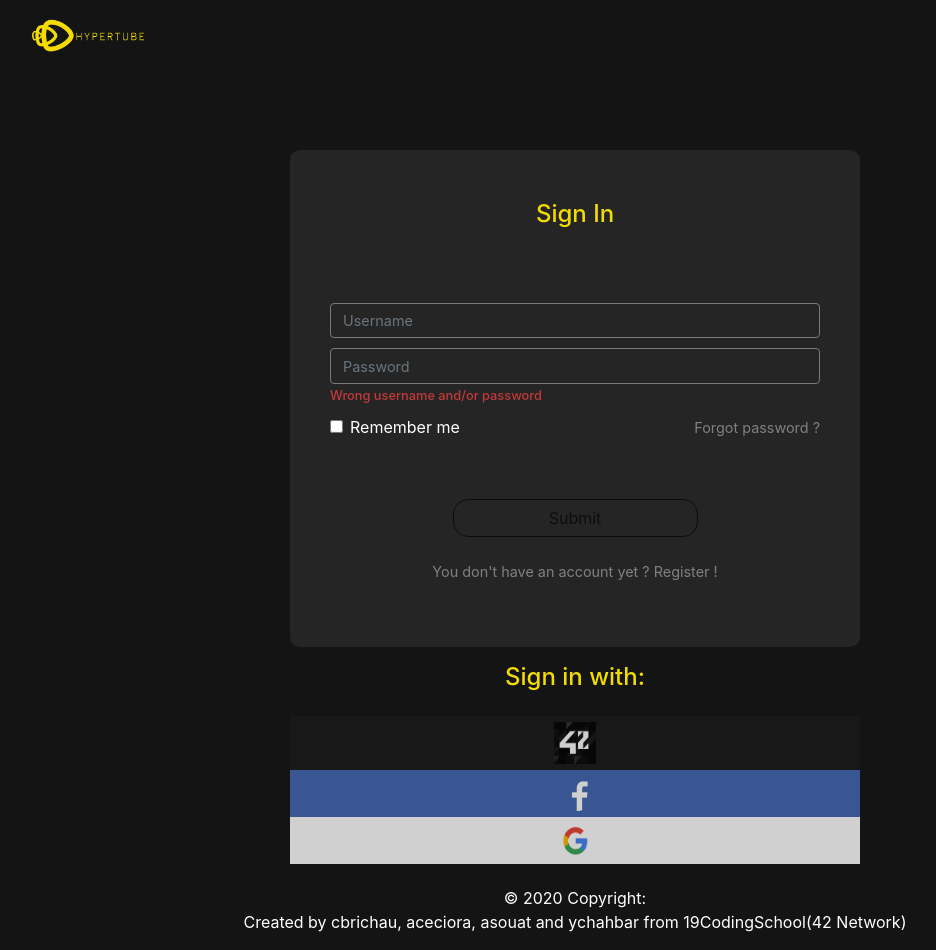
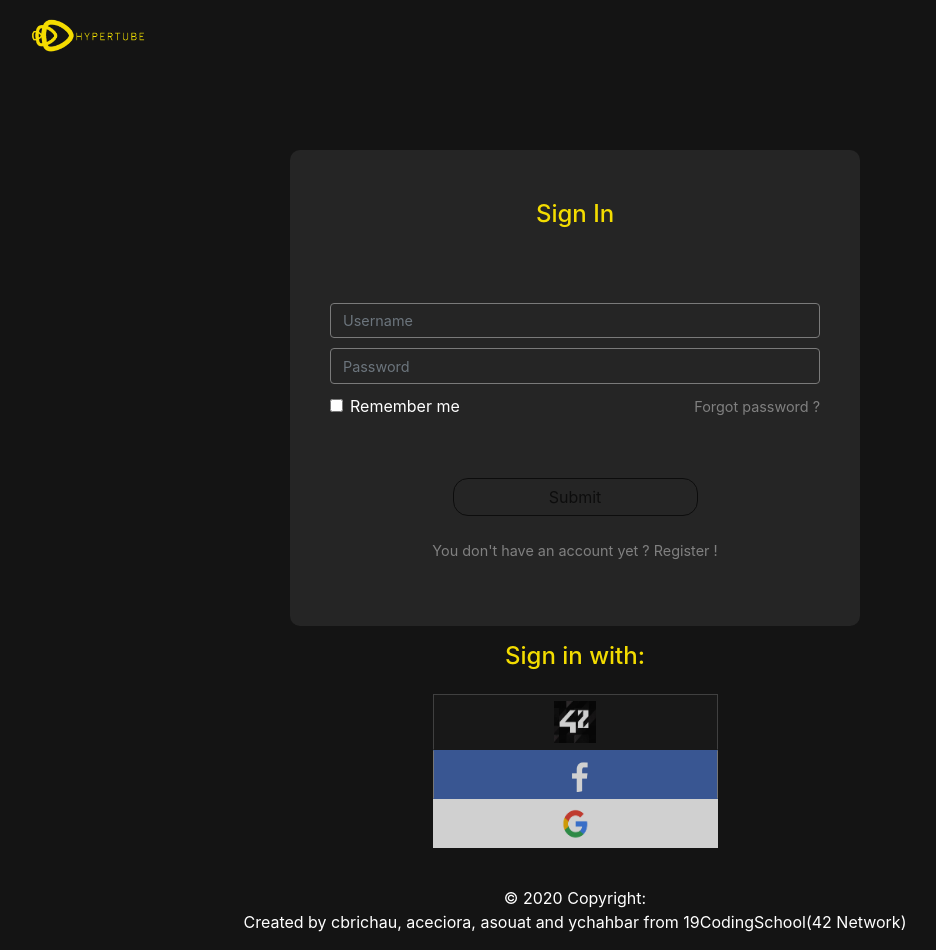
Before and after one commit to ychahbar19/HyperTube, an Angular app in the folder front/: page /signin in a window 1280 px wide. Shown: the whole page, without its empty margins (65-1001 px from the left). Built offline with nearby package versions, Linux system fonts and the light colour scheme.

Commit message:
error handling when username doesn't match with password. Changed the social login button display

```diff
--- a/front/src/app/omniauth/omniauth.component.html
+++ b/front/src/app/omniauth/omniauth.component.html
@@ -1,12 +1,15 @@
 <div class="row justify-content-center">
   <h4 class="col-12 form-yellow-title">Sign in with:</h4>
-  <div class="col-12 col-md-10 col-lg-6 social--login justify-content-center">
+  <div class="col-6 col-md-5 col-lg-3 social--login justify-content-center">
     <button class="btn logo-42 col-12">
       <img src="../../assets/img/42--logo.jpeg" alt="42-logo" class="42--logo">
     </button>
     <button class="btn facebook col-12">
       <img src="../../assets/img/facebook--logo.png" alt="facebook-logo" class="facebook--logo">
     </button>
+    <!-- <button class="btn logo-42 col-4">
+      <img src="../../assets/img/42--logo.jpeg" alt="42-logo" class="42--logo">
+    </button> -->
     <button class="btn google col-12" #googleRef>
       <img src="../../assets/img/google--logo.png" alt="google-logo" class="google--logo">
     </button>
--- a/front/src/app/omniauth/omniauth.component.scss
+++ b/front/src/app/omniauth/omniauth.component.scss
@@ -1,5 +1,9 @@
 .facebook {
   background-color: rgb(66,103,178);
+  // border-left: 1px solid rgb(161, 215, 255);
+  // border-right: 1px solid rgb(161, 215, 255);
+  border-left: 1px solid rgb(142, 142, 142);
+  border-right: 1px solid rgb(142, 142, 142);
 }
 
 .facebook img {
@@ -10,6 +14,9 @@
 
 .google {
   background-color: rgb(255,255,255);
+  border-left: 1px solid white;
+  border-right: 1px solid white;
+  border-bottom: 1px solid white;
 }
 
 .google img {
@@ -19,6 +26,9 @@
 
 .logo-42 {
   background-color: rgba(27, 27, 27, 0.8);
+  border-left: 1px solid rgb(75, 75, 75);
+  border-top: 1px solid rgb(75, 75, 75);
+  border-right: 1px solid rgb(75, 75, 75);
 }
 
 .logo-42 img {
@@ -32,7 +42,7 @@
 }
 
 .social--login button {
-  border: none;
+  // border: none;
   filter: opacity(0.8);
   border-radius: 0;
 }
--- a/front/src/app/shared/services/auth.service.ts
+++ b/front/src/app/shared/services/auth.service.ts
@@ -30,7 +30,7 @@ export class AuthService {
           // console.log(localStorage.getItem('user'));
           this.router.navigate(['/signin']);
         } else {
-          this.router.navigate(['/signin?error=1']);
+          this.router.navigate(['/signin'], { queryParams: {error: '1'} });
           // this.error = 'Wrong username and/or password';
           // console.log(this.error);
         }
--- a/front/src/app/signin/signin.component.ts
+++ b/front/src/app/signin/signin.component.ts
@@ -2,7 +2,7 @@ import { Component, OnInit, ViewChild } from '@angular/core';
 import { NgForm } from '@angular/forms';
 
 import { AuthService } from '../shared/services/auth.service';
-import { ActivatedRoute } from '@angular/router';
+import { ActivatedRoute, Params } from '@angular/router';
 
 @Component({
   selector: 'app-signin',
@@ -16,9 +16,12 @@ export class SigninComponent implements OnInit {
   constructor(private authService: AuthService, private route: ActivatedRoute) { }
 
   ngOnInit(): void {
-    this.route.params.subscribe((params) => {
-      console.log(params);
-      this.error = 'Wrong username and/or password';
+    this.route.queryParams.subscribe((queryParams: Params) => {
+      if (queryParams.error === '1') {
+        this.error = 'Wrong username and/or password';
+      } else {
+        this.error = '';
+      }
     });
   }
 
```
Also changed, not shown: 1 other file (tests, documents, lock files or other folders).
